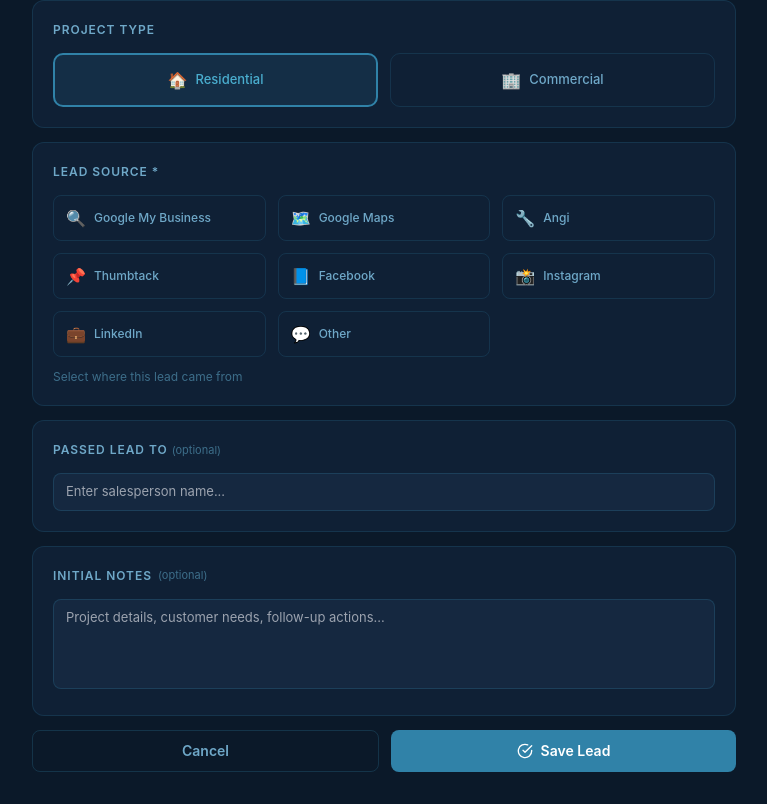
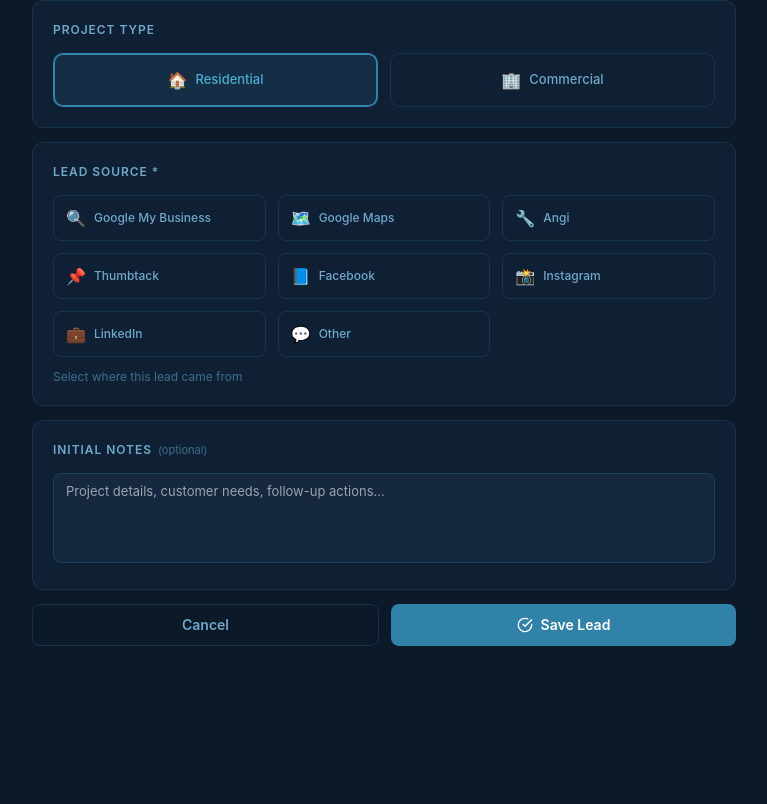
Before and after one commit to lukemitchelladams/PioneerLeadsLite, a Next.js app: page /leads/new in a window 1280 px wide. Shown: the part 573-1377 px from the top of the page, without its empty margins (256-1023 px from the left). After the commit the page ends 1251 px from the top, so only its background shows below. Built offline with nearby package versions, Linux system fonts and the light colour scheme; no server answers.

Commit message:
Remove passed_to from new lead form

```diff
--- a/app/leads/new/page.tsx
+++ b/app/leads/new/page.tsx
@@ -50,7 +50,6 @@ export default function NewLeadPage() {
   const [type, setType] = useState<LeadType>('residential')
   const [leadSource, setLeadSource] = useState<LeadSource | ''>('')
   const [otherSource, setOtherSource] = useState('')
-  const [passedTo, setPassedTo] = useState('')
   const [notes, setNotes] = useState('')
   const [loading, setLoading] = useState(false)
   const [error, setError] = useState('')
@@ -74,7 +73,6 @@ export default function NewLeadPage() {
         type,
         lead_source: leadSource,
         other_source: leadSource === 'other' ? otherSource.trim() : null,
-        passed_to: passedTo.trim() || null,
         status: 'new',
       })
       .select()
@@ -191,11 +189,6 @@ export default function NewLeadPage() {
           </div>
 
           <div style={card}>
-            <div style={sectionTitle}>Passed Lead To <span style={{ textTransform: 'none', letterSpacing: 0, fontSize: '11px', color: '#3D6E8A', fontWeight: 400 }}>(optional)</span></div>
-            <input type="text" value={passedTo} onChange={e => setPassedTo(e.target.value)} style={inp} placeholder="Enter salesperson name..." />
-          </div>
-
-          <div style={card}>
             <div style={{ ...sectionTitle, display: 'flex', alignItems: 'center', gap: '6px' }}>
               Initial Notes
               <span style={{ textTransform: 'none', letterSpacing: 0, fontSize: '11px', color: '#3D6E8A', fontWeight: 400 }}>(optional)</span>
```
